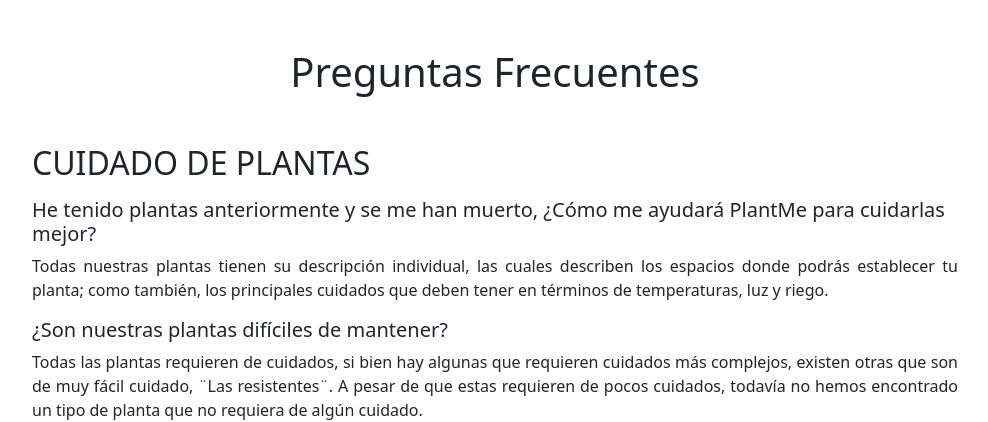
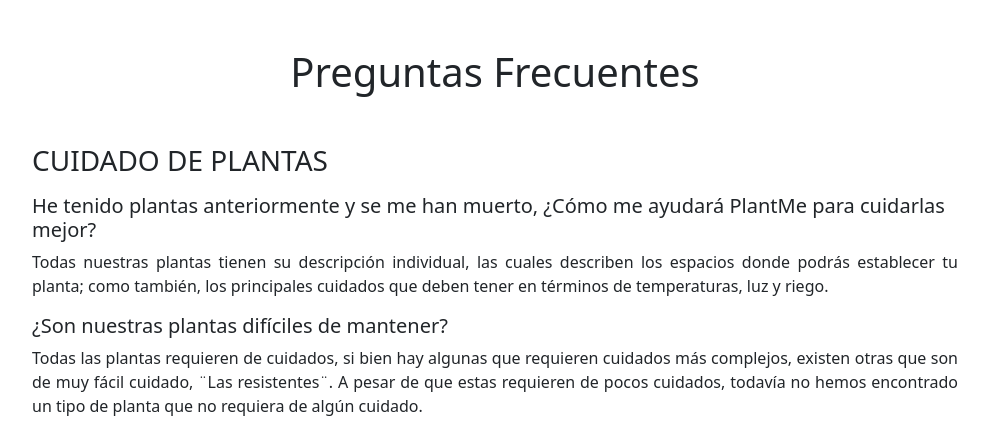
Before and after one commit to Idarugo/Mercadito, a PHP site: page /Mercadito/pages/info/preguntasfrecuentes.php in a window 1280 px wide. Shown: the part 80-502 px from the top of the page, without its empty margins (145-1133 px from the left). Run offline with PHP 8.4, Linux system fonts and the light colour scheme.

Commit message:
pregunta frecuentes

```diff
--- a/pages/info/preguntasfrecuentes.php
+++ b/pages/info/preguntasfrecuentes.php
@@ -12,7 +12,7 @@
 
         <div class="row justify-content-center mt-5">
             <div class="col-12 col-xl-10">
-                <h2 class="mb-3">CUIDADO DE PLANTAS</h2>
+                <h3 class="mb-3">CUIDADO DE PLANTAS</h3>
 
                 <section>
                     <h5>He tenido plantas anteriormente y se me han muerto, ¿Cómo me ayudará PlantMe para cuidarlas mejor?</h5>
```
